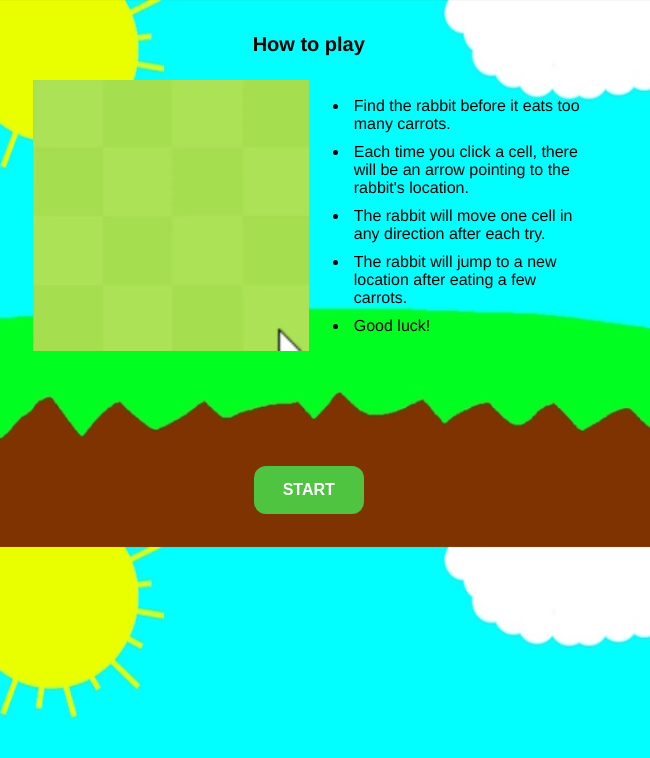
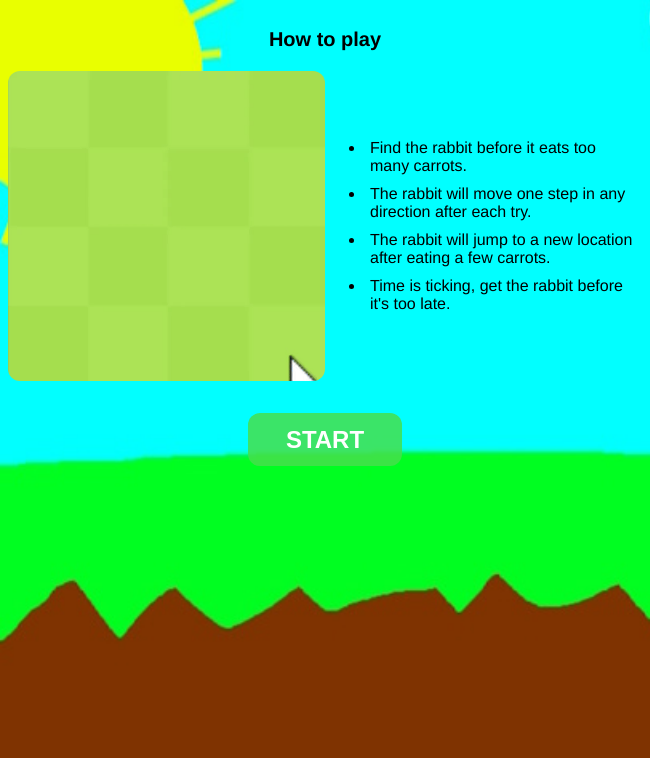
Before and after one commit to vzmdn/rabbitGame, an Electron app: page instructions.html in a window 650 px wide. Drawn offline with Linux system fonts and the light colour scheme.

Commit message:
Fixed instructions style

```diff
--- a/css/instructions.css
+++ b/css/instructions.css
@@ -1,10 +1,19 @@
+html{
+    height: 100%;
+}
 body{
+    display: flex;
+    flex-direction: column;
+    align-items: center;
+    justify-content: center;
+
+    position: relative;
     user-select: none;
     font-family: 'Franklin Gothic Medium', 'Arial Narrow', Arial, sans-serif;
-    margin: 5%;
-    margin-right: 10%;
+    margin-bottom: 0;
     background-image: url('../files/bg.jpg');
     background-size: cover;
+
 }
 img{
   user-select: none;
@@ -24,7 +33,8 @@ img{
 
 #demo {
     width: 50%;
-    height: auto; /* Maintain aspect ratio */
+    height: auto;
+    border-radius: 12px;
 }
 
 #instructions {
@@ -41,21 +51,21 @@ li{
 }
 
 #playBtn{
+    margin-top: 5%;
+
     background-color: #47df4cd7;
     border: none;
     color: white;
-    padding: 15px;
-    font-size: 16px;
+    padding: 2%;
+    padding-left: 6%;
+    padding-right: 6%;
+    font-size: 24px;
     cursor: pointer;
     border-radius: 12px;
-    margin-left: 40%;
-    margin-right: 40%;
-    margin-top: 20%;
-    width: 20%;
     font-weight: bold;
 }
+
 #playBtn:hover,img:hover{
-
     transition: 0.5s;
     background-color: #4CAF50;
     box-shadow: 1px 1px 10px 10px rgba(2, 192, 65, 0.342);
--- a/functions.js
+++ b/functions.js
@@ -56,9 +56,9 @@ function startGame() {
     startCells();
     initWalls();
     startTime = new Date().getTime();
-    console.log("maxCarrots", maxCarrots);
+    console.log("maximum carrots to be eaten", maxCarrots);
     console.log("tiles", rowsNum * rowsNum);
-    console.log("eatenCarrotsLimit", eatenCarrotsLimit);
+    console.log("jump after n carrots", eatenCarrotsLimit);
 }
 
 function refreshGame() {
@@ -238,6 +238,7 @@ function newPosition() {
 }
 
 function calculateScore() {
+    console.log("///\nSCORE\n///");
     console.log("tries", tries);
     console.log("difficulty", difficulty);
     console.log("map tiles", rowsNum * rowsNum);
--- a/instructions.html
+++ b/instructions.html
@@ -13,18 +13,17 @@
         <div id="instructions">
             <ul>
                 <li>Find the rabbit before it eats too many carrots.</li>
-                <li>Each time you click a cell,
-                    there will be an arrow pointing
-                    to the rabbit's location.</li>
-                </li>
-                <li>The rabbit will move one cell in
+
+                <li>The rabbit will move one step in
                     any direction after each try.
                 </li>
                 <li>
                     The rabbit will jump to a new
                     location after eating a few carrots.
                 </li>
-                <li>Good luck!</li>
+                <li>Time is ticking, get the rabbit
+                    before it's too late.
+                </li>
             </ul>
         </div>
     </div>
--- a/main.js
+++ b/main.js
@@ -5,8 +5,8 @@ const storage = require('electron-json-storage');
 //INSTRUCTIONS WINDOW
 function createInstructionsWindow() {
     const instructionsWin = new BrowserWindow({
-        height: 599,
-        width: 587,
+        height: 540,
+        width: 650,
         resizable: false,
         maximizable: false,
         webPreferences: {
```
